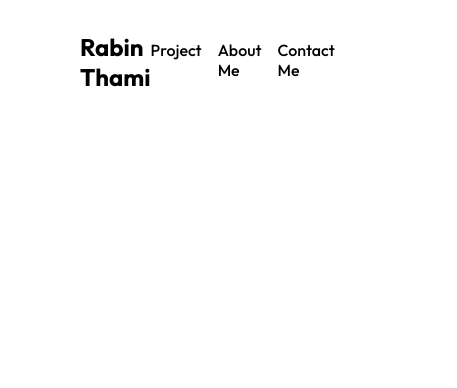
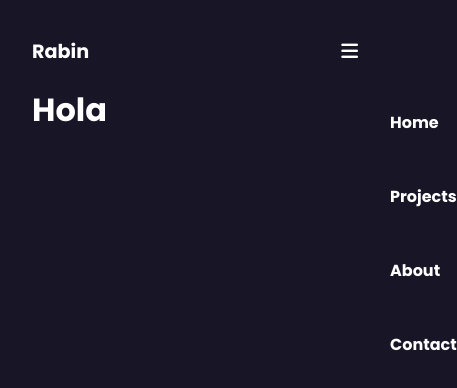
Before and after one commit to rabin-thami/portfolio, a React (Vite) app: page / in a window 390 px wide. Shown: the top 388 px of the page, 457 px wide, since content can reach past the window. Built offline with nearby package versions, Linux system fonts and the light colour scheme.

Commit message:
mobile design

```diff
--- a/index.html
+++ b/index.html
@@ -8,7 +8,15 @@
     <!-- Google fonts  -->
     <link rel="preconnect" href="https://fonts.googleapis.com">
     <link rel="preconnect" href="https://fonts.gstatic.com" crossorigin>
-    <link href="https://fonts.googleapis.com/css2?family=Outfit:wght@100..900&display=swap" rel="stylesheet">
+    <link href="https://fonts.googleapis.com/css2?family=Poppins:ital,wght@0,400;0,500;0,700;1,400&display=swap" rel="stylesheet">
+
+    <!-- FontAwsome Icon -->
+    <link rel="stylesheet" href="https://site-assets.fontawesome.com/releases/v6.5.1/css/all.css">
+    <link rel="stylesheet" href="https://site-assets.fontawesome.com/releases/v6.5.1/css/sharp-thin.css">
+    <link rel="stylesheet" href="https://site-assets.fontawesome.com/releases/v6.5.1/css/sharp-solid.css">
+    <link rel="stylesheet" href="https://site-assets.fontawesome.com/releases/v6.5.1/css/sharp-regular.css">
+    <link rel="stylesheet" href="https://site-assets.fontawesome.com/releases/v6.5.1/css/sharp-light.css">
+
     <title>Rabin Thami</title>
   </head>
   <body>
--- /dev/null
+++ b/src/Hero/Hero.css
@@ -0,0 +1,3 @@
+.hero-container {
+    background-color: red;
+}
--- /dev/null
+++ b/src/Hero/Hero.jsx
@@ -0,0 +1,10 @@
+import "./Hero.css"
+
+const Hero = () => (
+    <div className="hero-section">
+        <h1>Hola</h1>
+    </div>
+)
+
+
+export default Hero
--- a/src/Navbar/Navbar.css
+++ b/src/Navbar/Navbar.css
@@ -1,35 +1,59 @@
-header {
-    padding: 2em 5em;
+nav {
+    height: 70px;
+    position: relative;
 }
 
-header nav {
+nav .nav-container {
+    max-width: 100vw;
+    margin: 0 auto;
     display: flex;
     justify-content: space-between;
-    align-items: baseline;
+    align-items: center;
+    height: 100%;
 }
 
-nav span {
-    font-size: 1.5rem;
+.logo {
     font-weight: bold;
+    font-size: 1.2rem;
 }
 
-nav ul {
-    display: flex;
-    gap: 1em;
+.menu-icon {
+    display: block;
+    cursor: pointer;
+    font-size: 1.2rem;
 }
 
-ul li {
-    list-style: none;
+.nav-elements {
+    position: absolute;
+    right: 0;
+    top: 70px;
+    width: 0;
+    height: calc(100vh - 70px);
+    transition: all 0.3s ease-in-out;
 
 }
 
-li a {
-    text-decoration: none;
-    color: var(--black-color);
-    transition: color 0.3s ease;
-    font-weight: 500;
+.nav-elements.active {
+    width: 200px;
+    background-color: var(--primary-color);
+
 }
 
-li a:hover {
-    color: #781075
+.nav-elements ul {
+    display: flex;
+    flex-direction: column;
+    list-style-type: none;
+    padding: 0 2em;
 }
+
+.nav-elements ul li {
+    margin-right: unset;
+    padding: 1.5em 0;
+    font-weight: bold;
+    border-bottom: 1px solid #fff;
+}
+
+.nav-elements ul li a {
+    text-decoration: none;
+    color: var(--seconday-color);
+}
--- a/src/Navbar/Navbar.jsx
+++ b/src/Navbar/Navbar.jsx
@@ -1,17 +1,33 @@
+import { useState } from 'react'
 import './Navbar.css'
+import { FontAwesomeIcon } from '@fortawesome/react-fontawesome'
 
 function Navbar() {
-    return (
-        <header>
-            <nav>
-                <span>Rabin Thami</span>
-                <ul>
-                    <li><a href="">Project</a></li>
-                    <li><a href="">About Me</a></li>
-                    <li><a href="">Contact Me</a></li>
-                </ul>
-            </nav>
-        </header>
+
+    const [showNavbar, setshowNavbar] = useState(false)
+
+    const handelShowNavBar = () => {
+        setshowNavbar(!showNavbar)
+    }
+    return(
+        <nav>
+            <div className="nav-container">
+                <div className='logo'>
+                    <p>Rabin</p>
+                </div>
+                <div className='menu-icon'onClick={handelShowNavBar}>
+                    <i className="fa-solid fa-bars"></i>
+                </div>
+                <div className={`nav-elements ${showNavbar && "active"}`} >
+                    <ul>
+                        <li><a href=''>Home</a></li>
+                        <li><a href=''>Projects</a></li>
+                        <li><a href=''>About</a></li>
+                        <li><a href=''>Contact</a></li>
+                    </ul>
+                </div>
+            </div>
+        </nav>
     )
 }
 
--- a/src/index.css
+++ b/src/index.css
@@ -4,12 +4,16 @@
 }
 
 :root {
-    --outfit: "Outfit", sans-serif;
-    --white-color: #fff;
-    --black-color: #000;
+    --font: "poppins", sans-serif;
+    --primary-color : #181526;
+    --seconday-color : #FFF;
+    --main-color : #6B58D8;
 }
 
 body
 {
-    font-family: var(--outfit);
+    font-family: var(--font);
+    background-color: var(--primary-color);
+    color: var(--seconday-color);
+    padding: 1em 2em;
 }
--- a/src/main.jsx
+++ b/src/main.jsx
@@ -1,10 +1,12 @@
 import React from 'react'
 import ReactDOM from 'react-dom/client'
 import Navbar from './Navbar/Navbar'
+import Hero from "./Hero/Hero"
 import './index.css'
 
 ReactDOM.createRoot(document.getElementById('root')).render(
   <React.StrictMode>
     <Navbar />
+    <Hero />
   </React.StrictMode>,
 )
```
